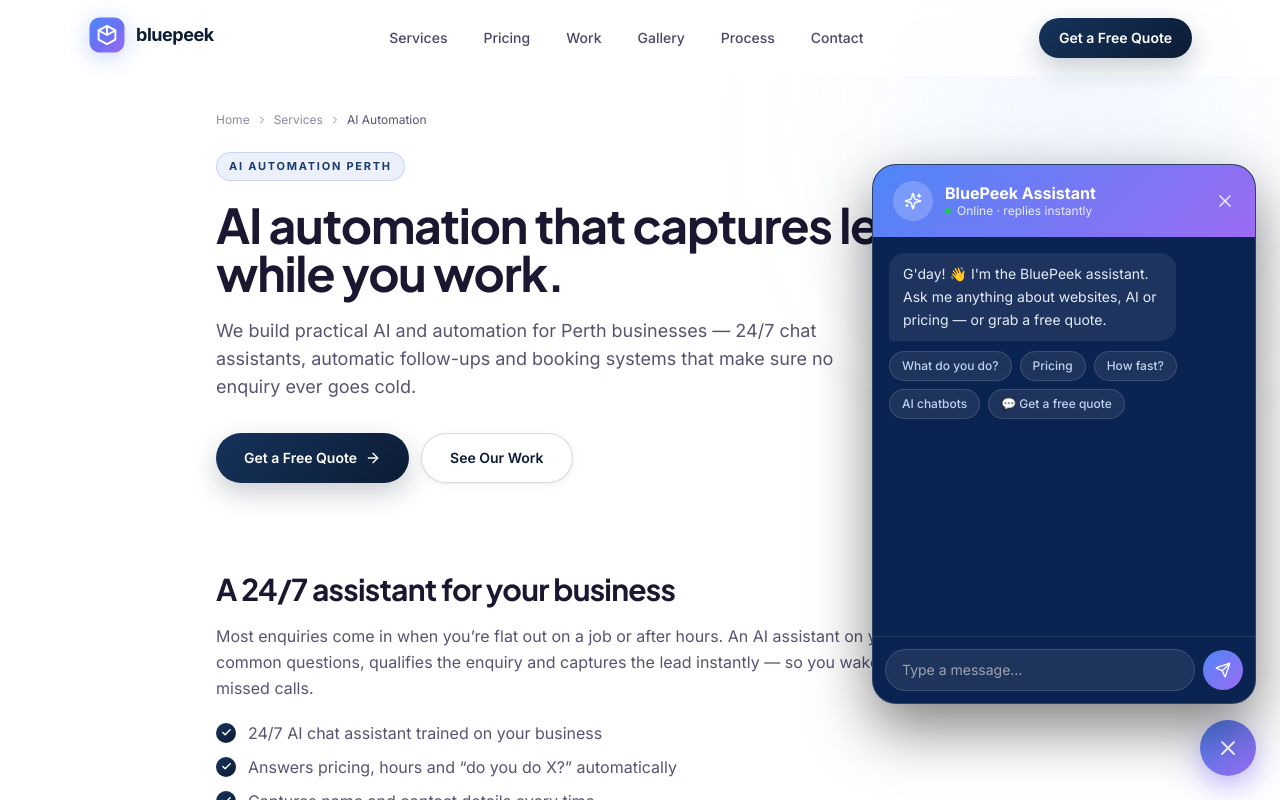
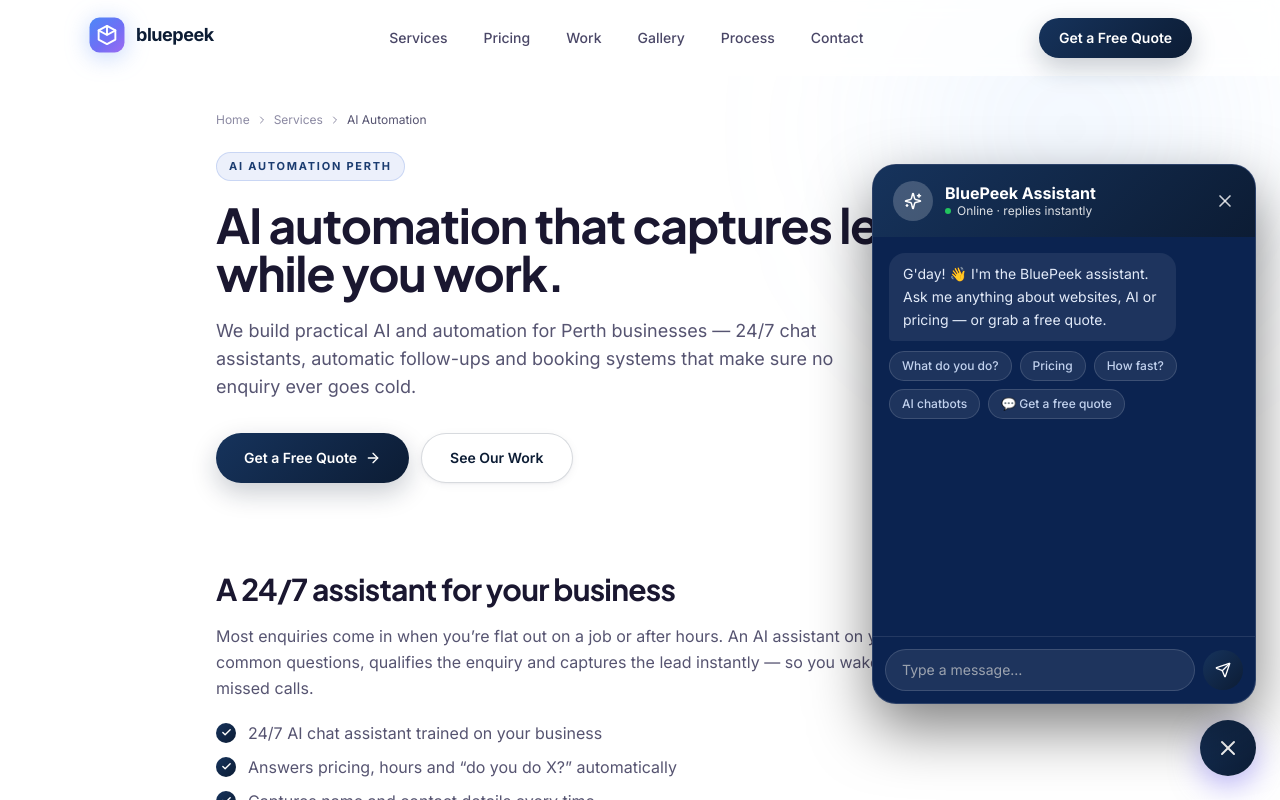
Before and after one commit to zachcolvillez-stack/bluepeek-website, a Next.js app: page /ai-automation-perth in a window 1280 px wide. Both pictures are taken after a click on the button "Open chat". Shown: the top 800 px of the page. Built offline with nearby package versions, Linux system fonts and the light colour scheme.

Commit message:
auto-save: ChatWidget.jsx

```diff
--- a/components/ChatWidget.jsx
+++ b/components/ChatWidget.jsx
@@ -146,7 +146,7 @@ export default function ChatWidget() {
         onClick={() => setOpen(o => !o)}
         aria-label="Open chat"
         className="fixed z-50 bottom-24 right-4 md:bottom-6 md:right-6 w-14 h-14 rounded-full flex items-center justify-center transition-transform hover:scale-105"
-        style={{ background: 'linear-gradient(135deg, #4f86f7, #9b6bf2)', boxShadow: '0 10px 30px rgba(123,111,245,0.5)' }}
+        style={{ background: 'linear-gradient(135deg, #16335c, #0c1c34)', boxShadow: '0 10px 30px rgba(123,111,245,0.5)' }}
       >
         {open ? <X size={24} className="text-white" /> : <MessageSquare size={22} className="text-white" />}
         {!open && (
@@ -161,7 +161,7 @@ export default function ChatWidget() {
           style={{ height: '540px', maxHeight: 'calc(100vh - 12rem)', background: '#0b2350', border: '1px solid rgba(255,255,255,0.14)', boxShadow: '0 24px 60px rgba(0,0,0,0.5)' }}
         >
           {/* Header */}
-          <div className="px-5 py-4 flex items-center gap-3" style={{ background: 'linear-gradient(135deg, #4f86f7, #9b6bf2)' }}>
+          <div className="px-5 py-4 flex items-center gap-3" style={{ background: 'linear-gradient(135deg, #16335c, #0c1c34)' }}>
             <div className="w-10 h-10 rounded-full flex items-center justify-center flex-shrink-0" style={{ background: 'rgba(255,255,255,0.2)' }}>
               <Sparkles size={18} className="text-white" />
             </div>
@@ -183,7 +183,7 @@ export default function ChatWidget() {
                 <div className={`flex ${m.role === 'user' ? 'justify-end' : 'justify-start'}`}>
                   <div className="max-w-[82%] px-3.5 py-2.5 rounded-2xl text-sm whitespace-pre-line leading-relaxed"
                     style={m.role === 'user'
-                      ? { background: 'linear-gradient(135deg, #4f86f7, #9b6bf2)', color: '#fff', borderBottomRightRadius: '4px' }
+                      ? { background: 'linear-gradient(135deg, #16335c, #0c1c34)', color: '#fff', borderBottomRightRadius: '4px' }
                       : { background: 'rgba(255,255,255,0.08)', color: '#e3ebf9', borderBottomLeftRadius: '4px' }}>
                     {m.text}
                   </div>
@@ -227,7 +227,7 @@ export default function ChatWidget() {
             />
             <button onClick={handleSend} aria-label="Send"
               className="w-10 h-10 rounded-full flex items-center justify-center flex-shrink-0"
-              style={{ background: 'linear-gradient(135deg, #4f86f7, #9b6bf2)' }}>
+              style={{ background: 'linear-gradient(135deg, #16335c, #0c1c34)' }}>
               <Send size={16} className="text-white" />
             </button>
           </div>
```
